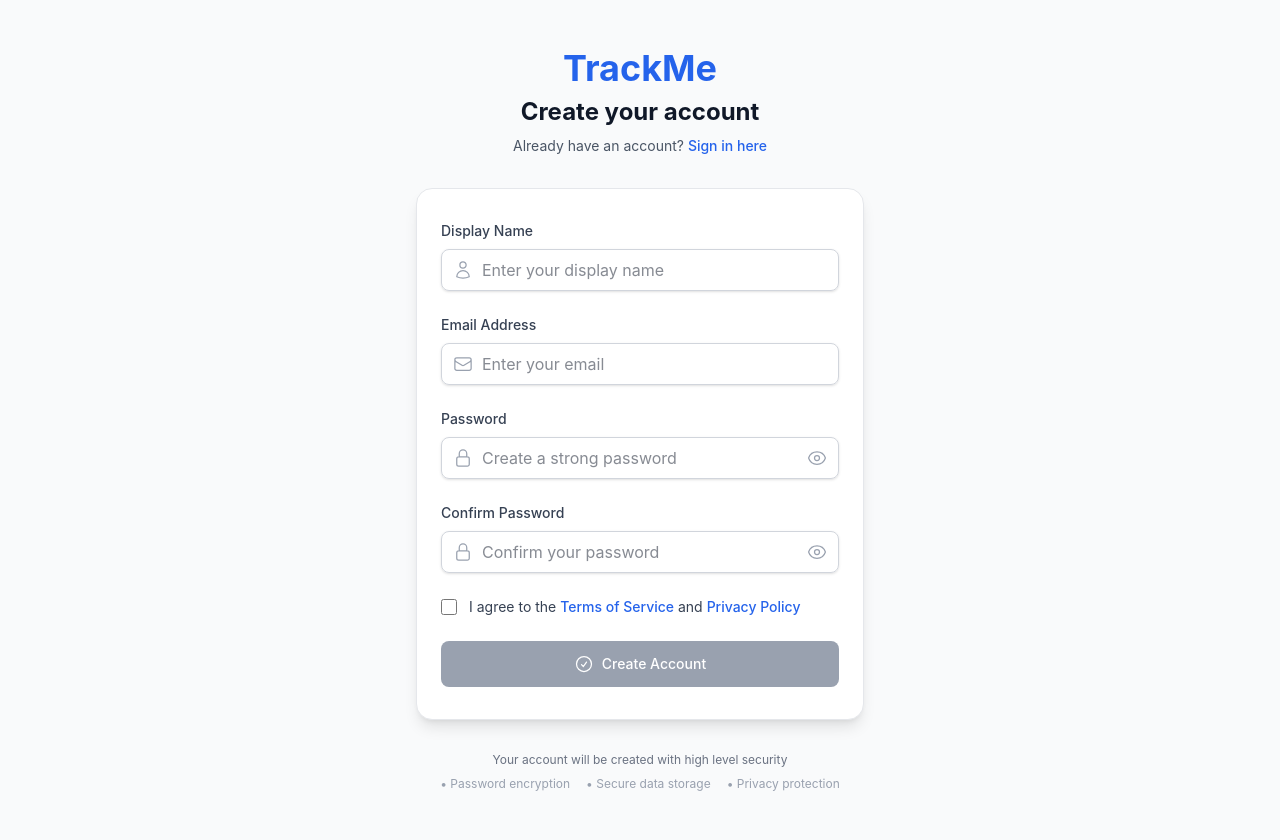
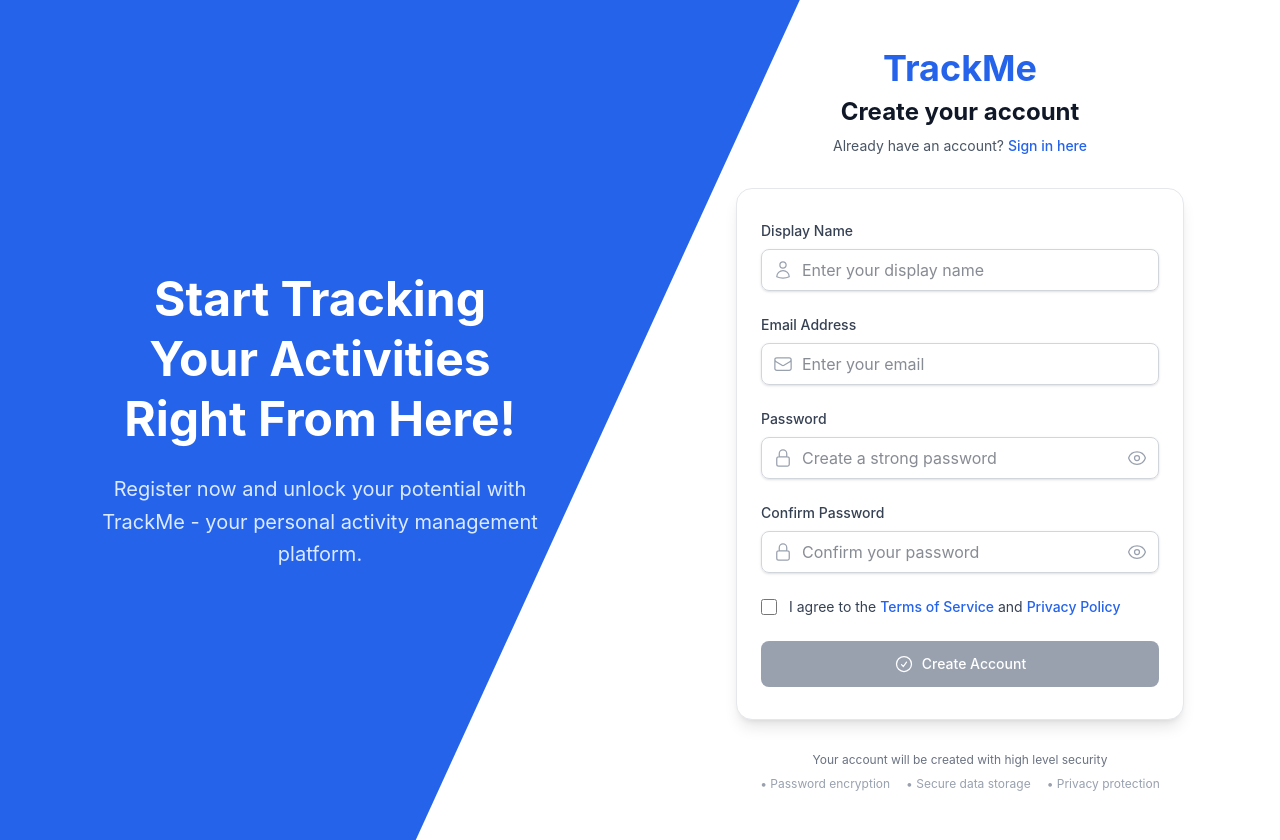
Before and after one commit to Swaggie190/TrackMe, a React (Vite) app in the folder frontend/trackme_frontend/: page /register in a window 1280 px wide. Built offline with nearby package versions, Linux system fonts and the light colour scheme.

Commit message:
frontend refactoring and styling

```diff
--- a/frontend/trackme_frontend/src/components/common/Notifications.jsx
+++ b/frontend/trackme_frontend/src/components/common/Notifications.jsx
@@ -123,33 +123,33 @@
   const getIcon = () => {
     switch (type) {
       case 'success':
-        return <CheckCircleIcon className="w-5 h-5 text-success-600" />;
+        return <CheckCircleIcon className="w-5 h-5 text-success-700" />;
       case 'error':
-        return <ExclamationTriangleIcon className="w-5 h-5 text-danger-600" />;
+        return <ExclamationTriangleIcon className="w-5 h-5 text-danger-700" />;
       case 'warning':
-        return <ExclamationTriangleIcon className="w-5 h-5 text-warning-600" />;
+        return <ExclamationTriangleIcon className="w-5 h-5 text-warning-700" />;
       default:
-        return <InformationCircleIcon className="w-5 h-5 text-primary-600" />;
+        return <InformationCircleIcon className="w-5 h-5 text-primary-700" />;
     }
   };
 
   const getColors = () => {
     switch (type) {
       case 'success':
-        return 'bg-success-50 border-success-200 text-success-800';
+        return 'bg-success-100 border-success-300 text-success-900';
       case 'error':
-        return 'bg-danger-50 border-danger-200 text-danger-800';
+        return 'bg-danger-100 border-danger-300 text-danger-900';
       case 'warning':
-        return 'bg-warning-50 border-warning-200 text-warning-800';
+        return 'bg-warning-100 border-warning-300 text-warning-900';
       default:
-        return 'bg-primary-50 border-primary-200 text-primary-800';
+        return 'bg-primary-100 border-primary-300 text-primary-900';
     }
   };
 
   return (
     <div
       className={`
-        max-w-sm w-full shadow-lg rounded-lg border pointer-events-auto
+        max-w-md w-full shadow-lg rounded-lg border pointer-events-auto
         ${getColors()}
         transform transition-all duration-300 ease-in-out
         animate-in slide-in-from-right-full
@@ -172,7 +172,7 @@
           </div>
           <div className="ml-4 flex-shrink-0 flex">
             <button
-              className="inline-flex text-gray-400 hover:text-gray-600 focus:outline-none"
+              className="inline-flex text-gray-500 hover:text-gray-700 focus:outline-none"
               onClick={onClose}
             >
               <XMarkIcon className="w-4 h-4" />
--- a/frontend/trackme_frontend/src/components/entries/TimeEntryModal.jsx
+++ b/frontend/trackme_frontend/src/components/entries/TimeEntryModal.jsx
@@ -156,7 +156,7 @@
   return (
     <Dialog open={isOpen} onClose={handleClose} className="fixed inset-0 z-50 overflow-y-auto">
       <div className="flex items-center justify-center min-h-screen p-4">
-        <DialogBackdrop className="fixed inset-0 bg-black bg-opacity-30" />
+        <DialogBackdrop className="fixed inset-0 bg-gray-900/50" />
 
         <DialogPanel className="relative bg-white rounded-2xl shadow-xl max-w-lg w-full p-6">
           {/* Header */}
--- a/frontend/trackme_frontend/src/pages/DashBoardPage.jsx
+++ b/frontend/trackme_frontend/src/pages/DashBoardPage.jsx
@@ -133,21 +133,6 @@
                 <span className="font-semibold text-gray-900">
                   {stats.today_entries || 0}
                 </span>
-              </div>
-
-              <div>
-                <div className="flex justify-between text-xs text-gray-500 mb-1">
-                  <span>Daily Goal Progress</span>
-                  <span>{Math.round(((stats.today_seconds || 0) / (8 * 3600)) * 100)}%</span>
-                </div>
-                <div className="w-full bg-gray-200 rounded-full h-2">
-                  <div
-                    className="bg-primary-600 h-2 rounded-full transition-all duration-300"
-                    style={{
-                      width: `${Math.min(((stats.today_seconds || 0) / (8 * 3600)) * 100, 100)}%`
-                    }}
-                  ></div>
-                </div>
               </div>
             </div>
           </div>
--- a/frontend/trackme_frontend/src/pages/RegisterPage.jsx
+++ b/frontend/trackme_frontend/src/pages/RegisterPage.jsx
@@ -132,7 +132,32 @@
   const passwordStrength = getPasswordStrength(password);
 
   return (
-    <div className="min-h-screen flex items-center justify-center bg-gray-50 py-12 px-4 sm:px-6 lg:px-8">
+    <div className="min-h-screen relative overflow-hidden">
+      {/* Background sections */}
+      <div className="absolute inset-0">
+        <div className="absolute top-0 left-0 w-full h-full bg-primary-600"></div>
+
+        <div className="absolute top-0 right-0 w-full h-full bg-white"
+             style={{
+               clipPath: 'polygon(calc(30% + 11cm) 0%, 100% 0%, 100% 100%, calc(0% + 11cm) 100%)'
+             }}>
+        </div>
+      </div>
+
+      <div className="relative z-10 min-h-screen flex">
+        <div className="flex-1 flex items-center justify-center px-8 py-12">
+          <div className="max-w-md text-center">
+            <h1 className="text-4xl lg:text-5xl font-bold text-white leading-tight mb-6">
+              Start Tracking Your Activities Right From Here!
+            </h1>
+            <p className="text-xl text-blue-100 leading-relaxed">
+              Register now and unlock your potential with TrackMe - your personal activity management platform.
+            </p>
+          </div>
+        </div>
+
+        {/* Registration Form Container*/}
+        <div className="flex-1 flex items-center justify-center px-8 py-12">
           <div className="max-w-md w-full space-y-8">
             {/* Header */}
             <div className="text-center">
@@ -406,6 +431,8 @@
             </div>
           </div>
         </div>
+      </div>
+    </div>
   );
 };
 
```
Also changed, not shown: 1 other file (tests, documents, lock files or other folders). Lines whose indentation alone changed are shown as unchanged.
